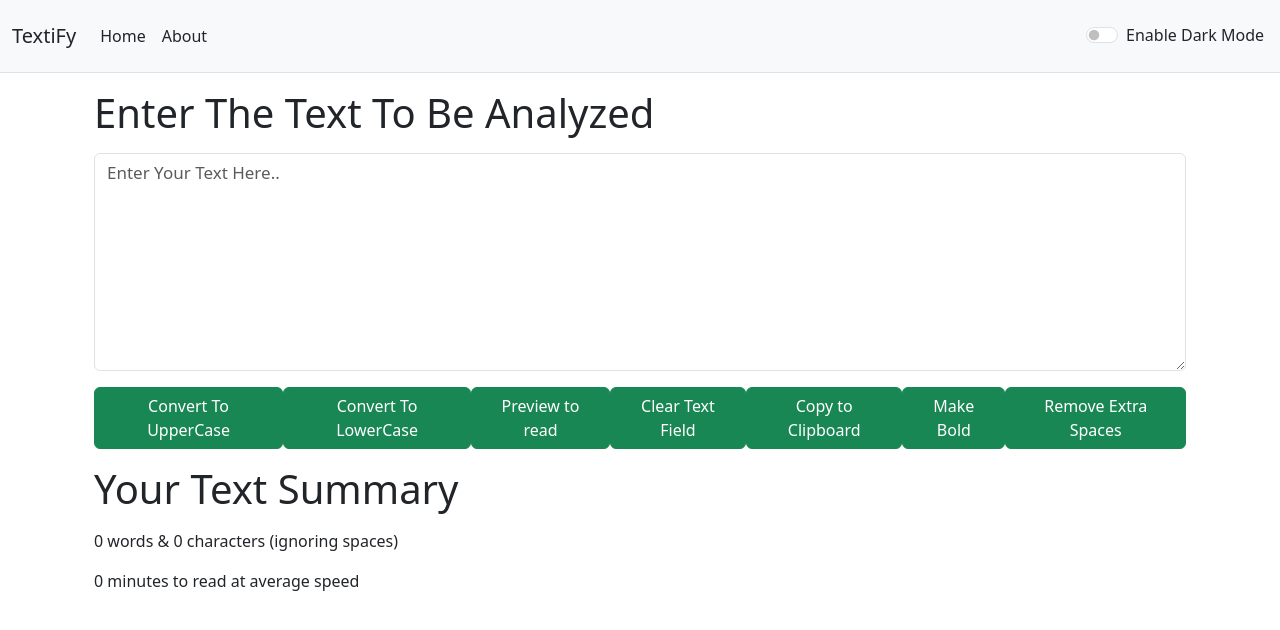
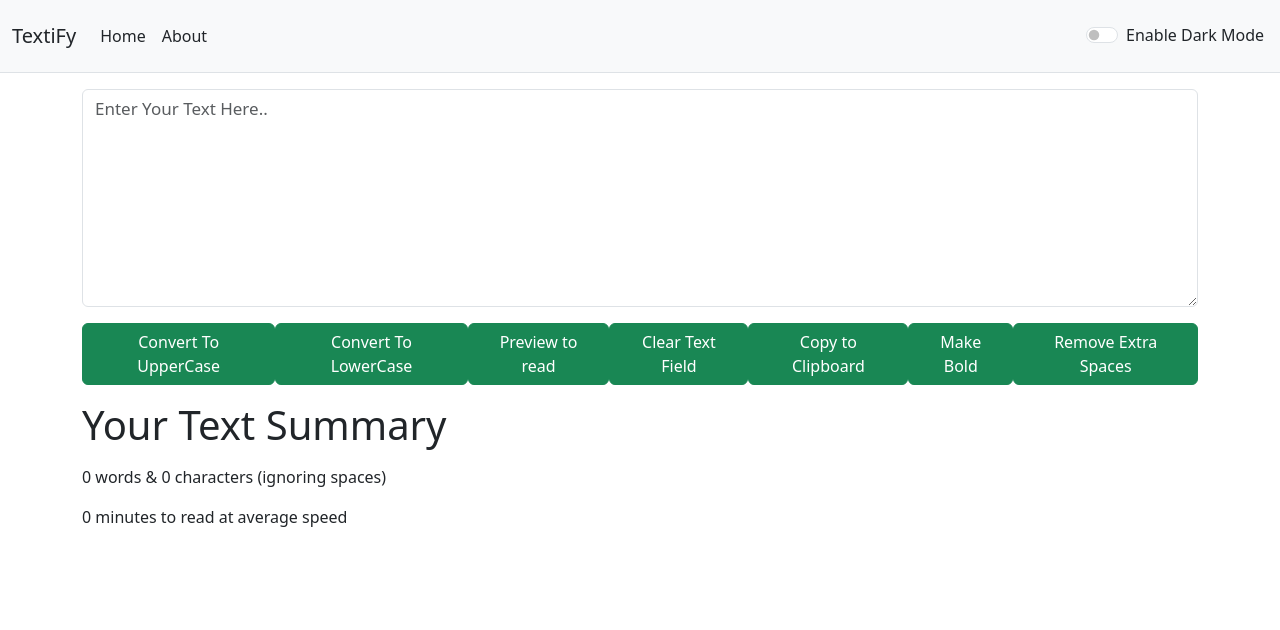
Before and after one commit to yadavmangesh07/Text-Utility-Web-App, a React (Vite) app: page / in a window 1280 px wide. Shown: the top 630 px of the page. Built offline with nearby package versions, Linux system fonts and the light colour scheme.

Commit message:
Router Used In Home & About Section

```diff
--- a/src/App.jsx
+++ b/src/App.jsx
@@ -3,12 +3,12 @@ import NavBar from './components/NavBar';
 import TextForm from './components/TextForm';
 import Alert from './components/Alert';
 import React, { useState } from 'react';
-import { BrowserRouter as Router, Routes, Route } from 'react-router-dom';
+import { BrowserRouter , Routes, Route } from 'react-router-dom';
 import About from './components/About';
 
-function Home() {
-  return <TextForm heading="Enter The Text To Be Analyzed" />;
-}
+// function Home() {
+//   return <TextForm heading="Enter The Text To Be Analyzed" />;
+// }
 
 
 function App() {
@@ -49,23 +49,19 @@ function App() {
 
   return (
     <>
-    <Router>
-      <>
-        <NavBar title="TextiFy" about="About" mode1={mode} textColor={text} buttonText={btnText} toggleMode={changeMode} />
-        <Alert alert={alert} />
-        <div className="container">
-          <Routes>
-            <Route path="/" element={<Home />} />
-            <Route path="/about" element={<About />} />
-          </Routes>
-        </div>
-      </>
-    </Router>
-      {/* <NavBar title="TextiFy" about="About" mode1={mode} textColor={text} buttonText={btnText} toggleMode={changeMode} />
+
+       <BrowserRouter>
+      <NavBar title="TextiFy" about="About" mode1={mode} textColor={text} buttonText={btnText} toggleMode={changeMode} />
       <Alert alert={alert} />
-      <div className="container">
-        <TextForm showAlert={showAlert} heading="Enter The Text To Be Analyzed" isBold={isBold} setIsBold={setIsBold} mode1={mode} />
-      </div> */}
+      <main>
+
+      <Routes>
+      <Route path="/" element={<TextForm />} />
+      <Route path="/about" element={<About />} />
+      </Routes>
+      </main>
+
+       </BrowserRouter>
     </>
   );
 }
--- a/src/components/NavBar.jsx
+++ b/src/components/NavBar.jsx
@@ -1,10 +1,12 @@
 import React from 'react'
 // import PropTypes from 'prop-types'
+import {Link} from 'react-router-dom';
 
 
 export default function NavBar(props) {
   return (
     <>
+
     <nav className={`navbar bg-${props.mode1} border-bottom border-body" `}>
 
       <nav className="navbar navbar-expand-lg bg-body-primary ">
@@ -16,10 +18,10 @@ export default function NavBar(props) {
           <div className="collapse navbar-collapse" id="navbarSupportedContent">
             <ul className="navbar-nav me-auto mb-2 mb-lg-0">
               <li className="nav-item ">
-                <a className={`nav-link active text-${props.textColor}`} aria-current="page" href="/">Home</a>
+                <Link className={`nav-link active text-${props.textColor}`} aria-current="page" to="/">Home</Link>
               </li>
               <li className="nav-item">
-                <a className={`nav-link active text-${props.textColor}`} href="/">{props.about}</a>
+                <Link className={`nav-link active text-${props.textColor}`} to="/about">{props.about}</Link>
               </li>
 
             </ul>
@@ -37,11 +39,3 @@ export default function NavBar(props) {
     </>
   )
 }
-// NavBar.propTypes = {
-//   React: PropTypes.string.isRequired
-
-// }
-// NavBar.defaultProps = {
-//   React: 'bhfbewfb',
-
-// }
```
